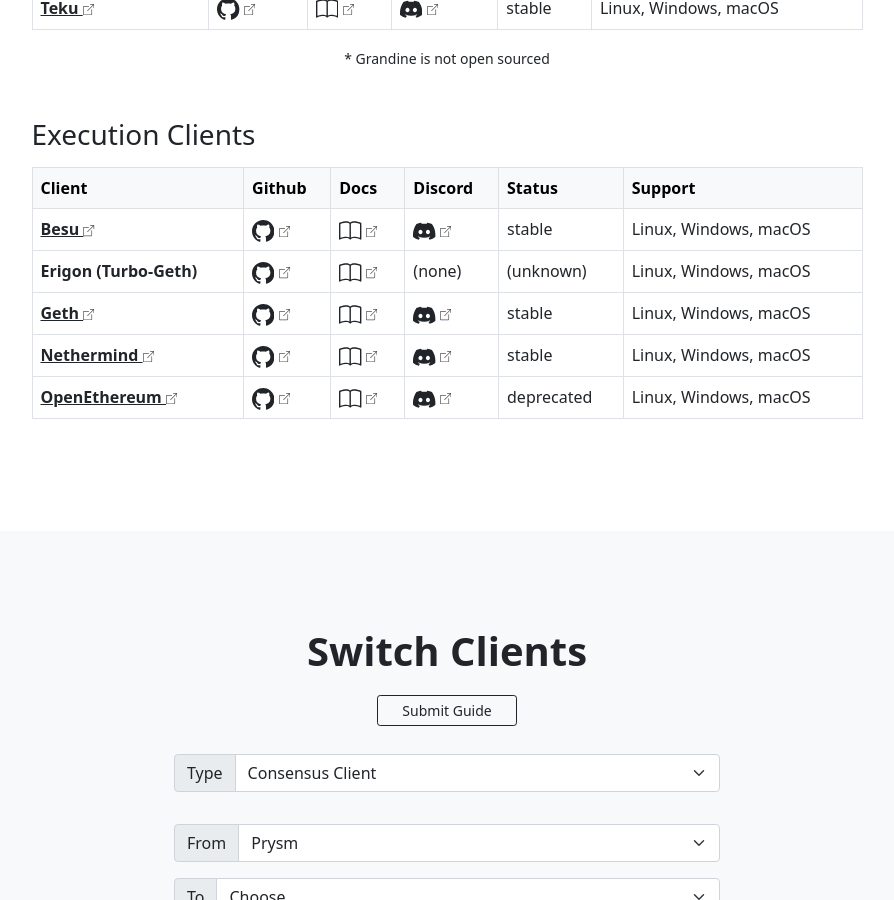
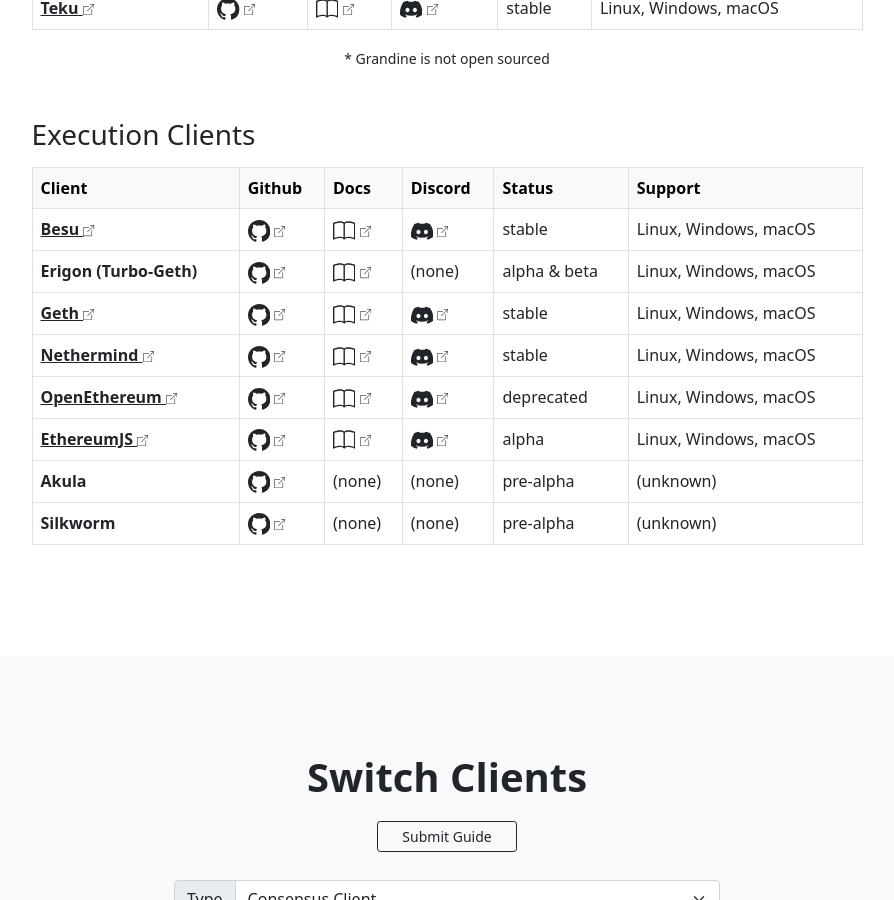
Before and after one commit to etheralpha/clientdiversity-org, a Jekyll site: the page built from index.md, in a window 1280 px wide and 900 px high, scrolled down 3162 px. Shown: the whole window, without its empty margins (193-1087 px from the left). Built offline with Jekyll 4.4.1, drawn with Linux system fonts in a browser that asks for light colours.

Commit message:
add EthereumJS, Akula and Silkworm (#14)

```diff
--- a/_data/clients-execution.yml
+++ b/_data/clients-execution.yml
@@ -21,7 +21,7 @@
   github: https://github.com/ledgerwatch/erigon
   docs: https://github.com/ledgerwatch/erigon#usage
   discord: # invite only
-  status:
+  status: alpha & beta
   support: Linux, Windows, macOS
   opensource: true
 - name: Geth
@@ -48,3 +48,27 @@
   status: deprecated
   support: Linux, Windows, macOS
   opensource: true
+- name: EthereumJS
+  link: https://ethereumjs.github.io/
+  github: https://github.com/ethereumjs/ethereumjs-monorepo/tree/master/packages/client
+  docs: https://github.com/ethereumjs/ethereumjs-monorepo/tree/master/packages/client/docs
+  discord: https://discord.gg/TNwARpR
+  status: alpha
+  support: Linux, Windows, macOS
+  opensource: true
+- name: Akula
+  link:
+  github: https://github.com/akula-bft/akula
+  docs:
+  discord:
+  status: pre-alpha
+  support:
+  opensource: true
+- name: Silkworm
+  link:
+  github: https://github.com/torquem-ch/silkworm
+  docs:
+  discord:
+  status: pre-alpha
+  support:
+  opensource: true
```
